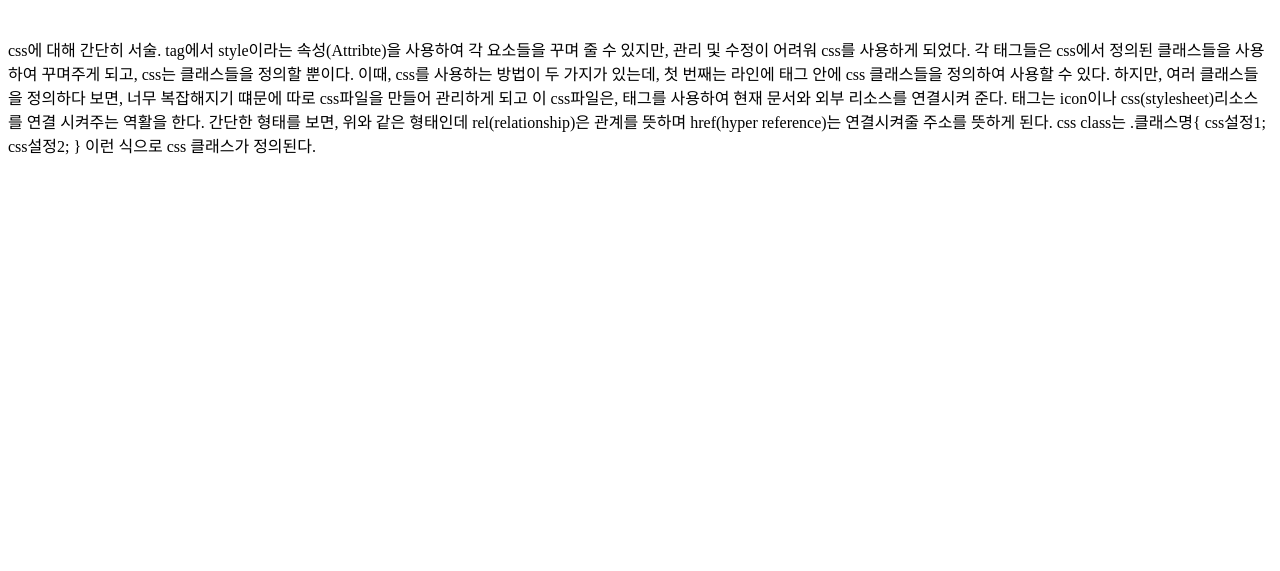
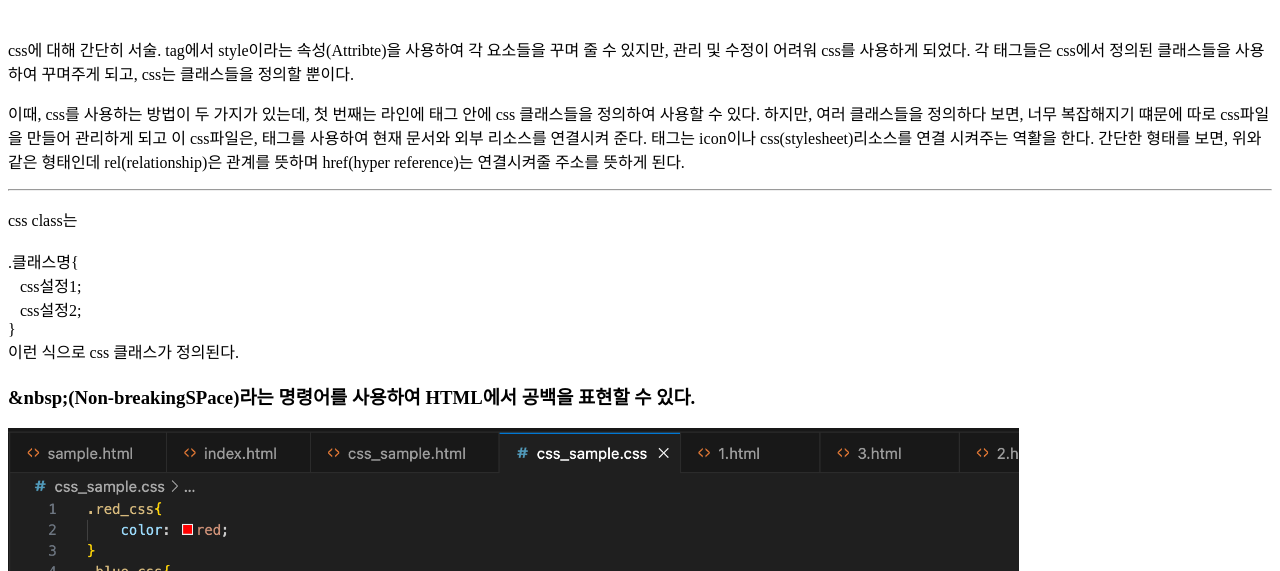
Before and after one commit to thumosJH/Web_, a plain HTML site: page css_sample.html in a window 1280 px wide. Shown: the part 229-800 px from the top of the page. Drawn offline with Linux system fonts and the light colour scheme.

Commit message:
Add files via upload

```diff
--- a/css_sample.html
+++ b/css_sample.html
@@ -12,27 +12,28 @@
     <h1 class="blue_css">Apple</h1>
 
 
-    <p>
-        css에 대해 간단히 서술.
+
+        <p>css에 대해 간단히 서술.
         tag에서 style이라는 속성(Attribte)을 사용하여 각 요소들을 꾸며 줄 수 있지만, 관리 및 수정이 어려워 css를 사용하게 되었다.
-        각 태그들은 css에서 정의된 클래스들을 사용하여 꾸며주게 되고, css는 클래스들을 정의할 뿐이다.
+        각 태그들은 css에서 정의된 클래스들을 사용하여 꾸며주게 되고, css는 클래스들을 정의할 뿐이다.</p>
 
-        이때, css를 사용하는 방법이 두 가지가 있는데,
+        <p>이때, css를 사용하는 방법이 두 가지가 있는데,
         첫 번째는 <head></head>라인에  <style></style> 태그 안에 css 클래스들을 정의하여 사용할 수 있다.
         하지만, 여러 클래스들을 정의하다 보면, 너무 복잡해지기 떄문에 따로 css파일을 만들어 관리하게 되고
         이 css파일은, <link>태그를 사용하여 현재 문서와 외부 리소스를 연결시켜 준다.
         <link>태그는 icon이나 css(stylesheet)리소스를 연결 시켜주는 역활을 한다.
         간단한 형태를 보면, <link rel="stylesheet" href="">
-        위와 같은 형태인데 rel(relationship)은 관계를 뜻하며 href(hyper reference)는 연결시켜줄 주소를 뜻하게 된다.
+        위와 같은 형태인데 rel(relationship)은 관계를 뜻하며 href(hyper reference)는 연결시켜줄 주소를 뜻하게 된다.</p>
+        <hr>
+        <p>css class는<br><br>
+        .클래스명{<br>
+            &nbsp;&nbsp;&nbsp;css설정1;<br>
+            &nbsp;&nbsp;&nbsp;css설정2;<br>
+        }<br>
+        이런 식으로 css 클래스가 정의된다.</p>
 
-
-        css class는
-        .클래스명{
-            css설정1;
-            css설정2;
-        }
-        이런 식으로 css 클래스가 정의된다.
-    </p>
+        <h3> &#38nbsp;(Non-breakingSPace)라는 명령어를 사용하여 HTML에서 공백을 표현할 수 있다.</h3>
+        <img src="css_img.jpg" width="80%"/>
 </body>
 </html>
 
```
Also changed, not shown: css_img.jpg (added).
